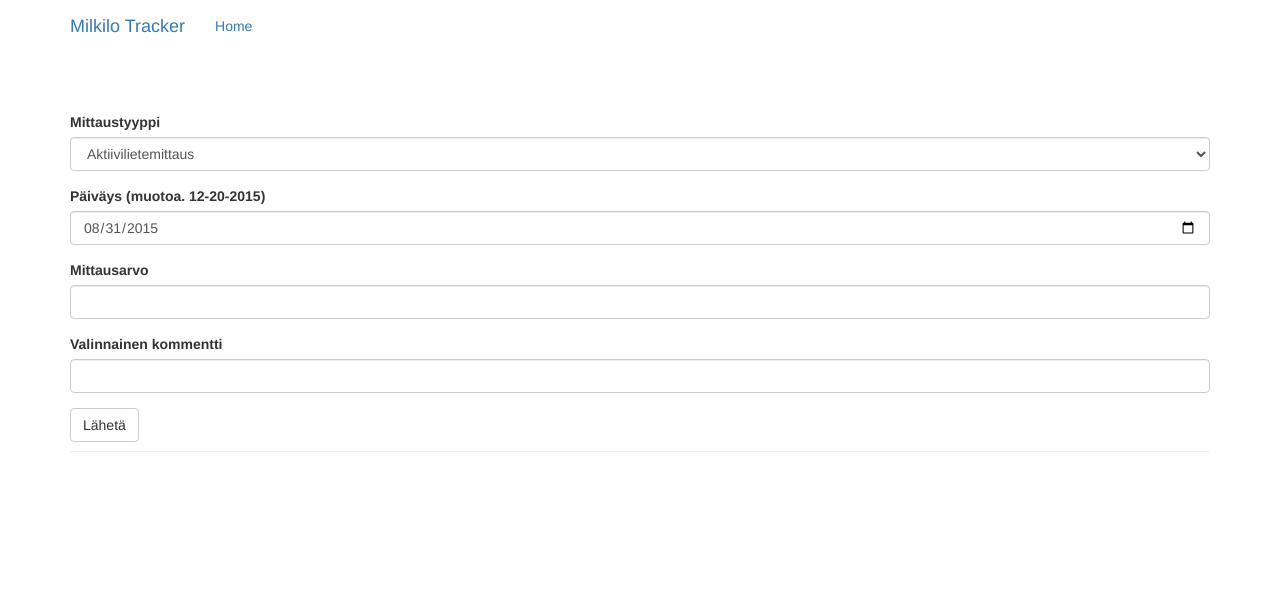
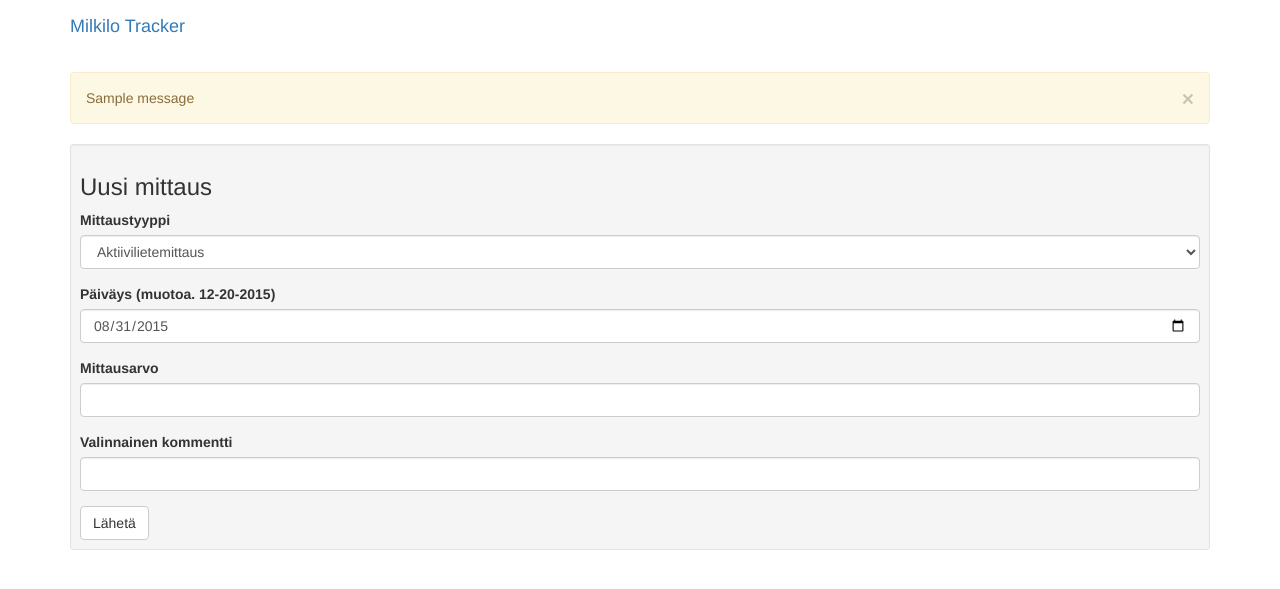
Before and after one commit to jasalt/measurement-helper, a Flask app: template app/templates/index.html in a window 1280 px wide. Shown: the top 589 px of the page. Run offline with Flask 2, Linux system fonts and the light colour scheme; the template is opened without the code that fills it: values that come from a table or form of the project are taken from there, others are empty; a user stored in the database is signed in; one stand-in notice (Sample message) is shown; some libraries are stand-ins or nearby versions.

Commit message:
Layout tweaks. Flash messages.

```diff
--- a/app/templates/base.html
+++ b/app/templates/base.html
@@ -20,11 +20,11 @@
             </button>
             <a class="navbar-brand" href="/">Milkilo Tracker</a>
         </div>
-        <div class="navbar-collapse collapse">
-            <ul class="nav navbar-nav">
-                <li><a href="/">Home</a></li>
-            </ul>
-        </div>
+        <!-- <div class="navbar-collapse collapse"> -->
+        <!--     <ul class="nav navbar-nav"> -->
+        <!--         <li><a href="/">Home</a></li> -->
+        <!--     </ul> -->
+        <!-- </div> -->
     </div>
 </div>
 {% endblock %}
--- a/app/templates/index.html
+++ b/app/templates/index.html
@@ -2,9 +2,18 @@
 % import "bootstrap/wtf.html" as wtf
 
 % block page_content
+
+% for message in get_flashed_messages()
+<div class="alert alert-warning">
+  <button type="button" class="close" data-dismiss="alert">&times;</button>
+  {{ message }}
+</div>
+% endfor
+
 % if current_user.is_authenticated()
 
-<div class="page-header">
+<div class="well well-sm">
+  <h3>Uusi mittaus</h3>
   {{wtf.quick_form(form)}}
 </div>
 
```
